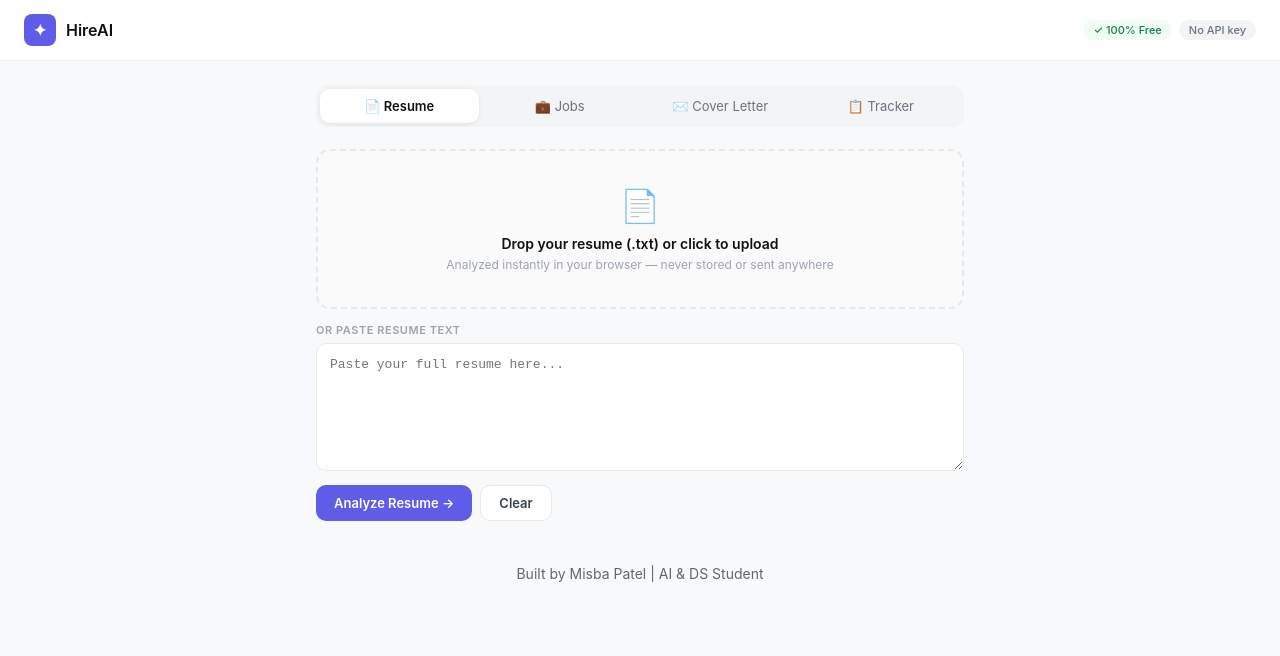
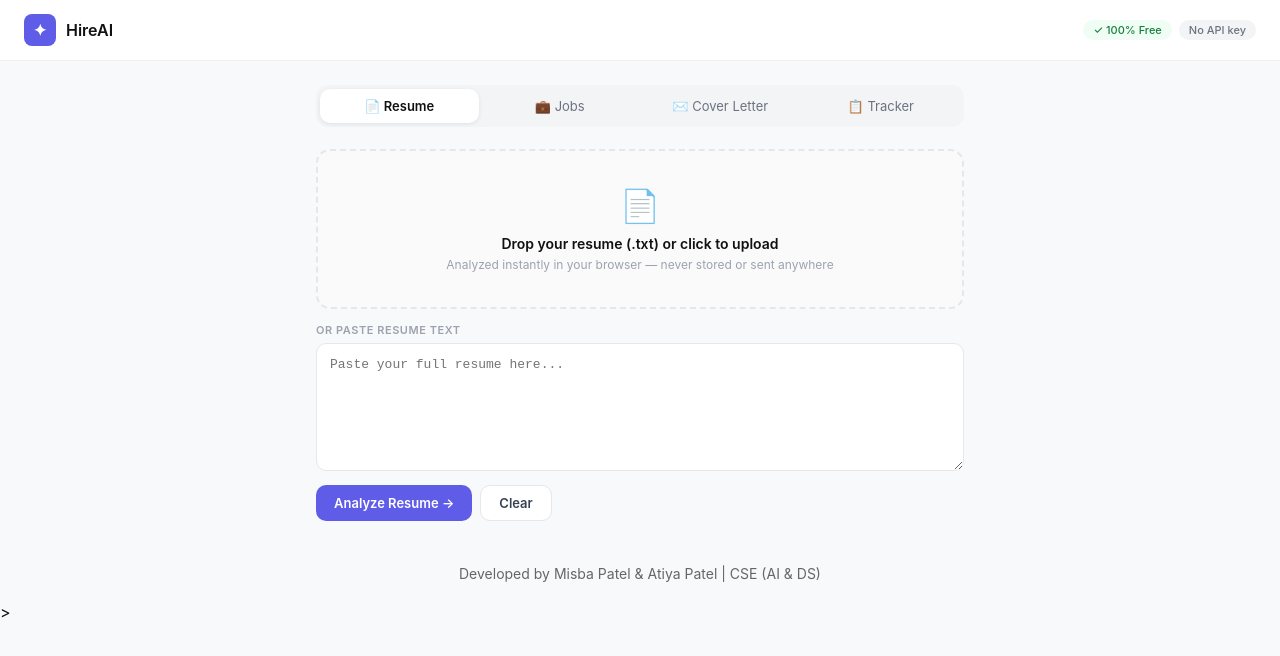
Before and after one commit to patelmisba07-dev/Hire.-AI, a plain HTML site: page index.html in a window 1280 px wide. Drawn offline with Linux system fonts and the light colour scheme.

Commit message:
Update index.html

```diff
--- a/index.html
+++ b/index.html
@@ -403,8 +403,8 @@ renderJobs();renderKanban();
 </script>
 
 <footer style="text-align:center;padding:20px;color:#666;font-size:14px">
-Built by Misba Patel | AI &amp; DS Student
-</footer>
+Developed by Misba Patel &amp; Atiya Patel | CSE (AI &amp; DS)
+</footer>>
 
 </body>
 </html>
```
